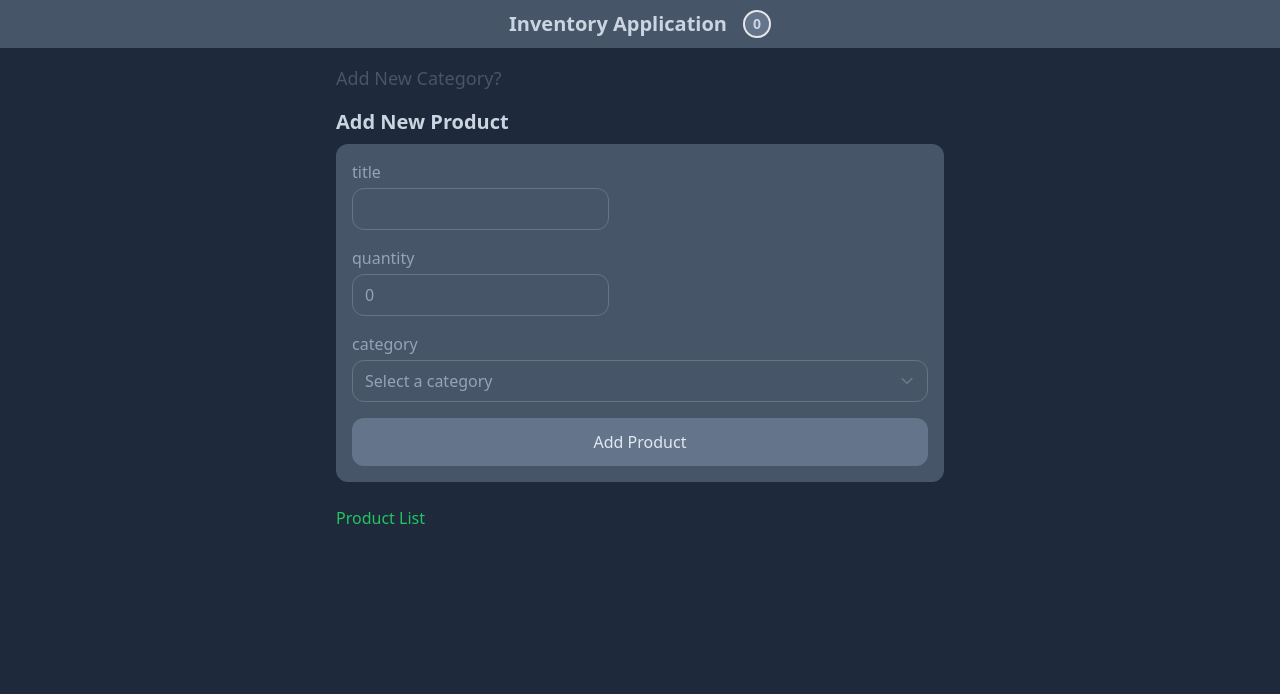
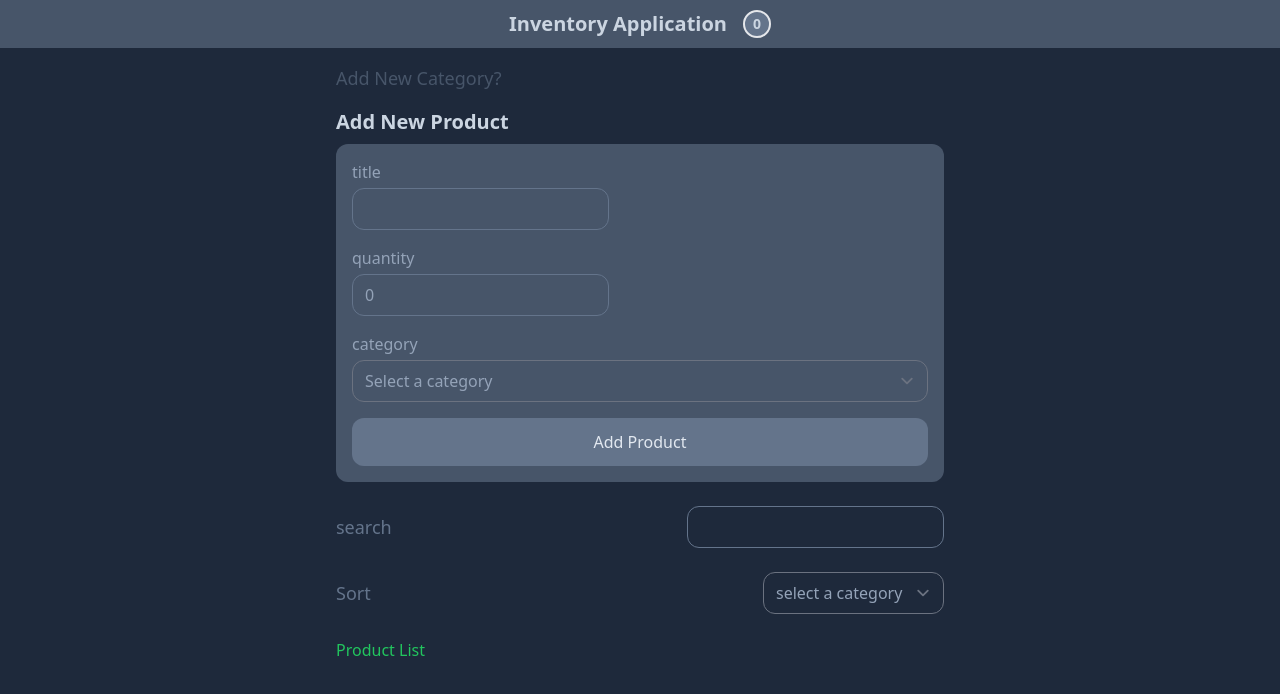
Before and after one commit to vafa2020/inventory, a React (Create React App) app: page / in a window 1280 px wide. Shown: the top 694 px of the page. Built offline with nearby package versions, Linux system fonts and the light colour scheme.

Commit message:
created filter component and added search and sort

```diff
--- a/src/App.js
+++ b/src/App.js
@@ -1,25 +1,51 @@
-import { useState } from "react";
+import { useEffect, useState } from "react";
 import Category from "./component/Category";
 import NavBar from "./component/NavBar";
 import Product from "./component/Product";
 import ProductList from "./component/ProductList";
+import Filter from "./component/Filter";
 
 function App() {
   const [products, setProducts] = useState([]);
+  const [filterProducts, setFilterProducts] = useState(products);
   const [categories, setCategories] = useState([]);
+  const [sort, setSort] = useState("");
+
+  useEffect(() => {
+    setFilterProducts(products);
+  }, [products]);
 
   const onDelete = (id) => {
-    console.log(id);
     const afterDelete = products.filter((product) => product.id !== id);
     setProducts(afterDelete);
+  };
+  const searchHandler = (e) => {
+    const { value } = e.target;
+    const afterSearch = products.filter((product) =>
+      product.title.includes(value.toLowerCase())
+    );
+    setFilterProducts(afterSearch);
+  };
+  const sortHandler = (e) => {
+    const { value } = e.target;
+    setSort(value);
+
+    const afterSort = products.sort((a, b) => {
+      if (sort === "newest") {
+        return a.createdAt > b.createdAt ? 1 : -1;
+      }
+      return a.createdAt > b.createdAt ? -1 : 1;
+    });
+    setFilterProducts(afterSort);
   };
   return (
     <div className="bg-slate-800 min-h-screen">
       <NavBar products={products} />
       <div className="container max-w-screen-sm mx-auto p-4">
-        <Category setCategories={setCategories} />
+        <Category setCategories={setCategories} categories={categories} />
         <Product categories={categories} setProducts={setProducts} />
-        <ProductList products={products} onDelete={onDelete} />
+        <Filter onChange={searchHandler} onSort={sortHandler} />
+        <ProductList products={filterProducts} onDelete={onDelete} />
       </div>
     </div>
   );
--- a/src/component/Category.js
+++ b/src/component/Category.js
@@ -1,6 +1,6 @@
 import { useState } from "react";
 
-const Category = ({setCategories}) => {
+const Category = ({ setCategories, categories }) => {
   const [isShow, setIsShow] = useState(false);
   const [inputValues, setInputValues] = useState({
     title: "",
@@ -15,12 +15,19 @@ const Category = ({setCategories}) => {
   };
   const submitHandler = (e) => {
     e.preventDefault();
+    const findIndex = categories.findIndex(
+      (category) => category.title === inputValues.title
+    );
+    if (findIndex === 0) {
+      alert("دسته بندی شما تکراریست");
+      return;
+    }
     const categoryItem = {
       ...inputValues,
       id: Math.floor(Math.random() * 10000),
       createdAt: new Date().toISOString(),
     };
-    setCategories((prevCategory)=>[...prevCategory, categoryItem]);
+    setCategories((prevCategory) => [...prevCategory, categoryItem]);
     setInputValues({ title: "", description: "" });
   };
   const cancelHandler = (e) => {
--- /dev/null
+++ b/src/component/Filter.js
@@ -0,0 +1,30 @@
+const Filter = ({ onChange,onSort }) => {
+  return (
+    <div>
+      <div className="flex items-center justify-between mb-6">
+        <label className="text-slate-500 text-lg">search</label>
+        <input
+          onChange={onChange}
+          type="text"
+          className="bg-transparent rounded-xl border border-slate-500 text-slate-400"
+        />
+      </div>
+      <div className="flex items-center justify-between mb-6">
+        <label className="text-slate-500 text-lg">Sort</label>
+        <select className="bg-transparent text-slate-400 rounded-xl" onChange={onSort}>
+          <option className="bg-slate-500 text-slate-300" value={""}>
+            select a category
+          </option>
+          <option className="bg-slate-500 text-slate-300" value={"newest"}>
+            Newest
+          </option>
+          <option className="bg-slate-500 text-slate-300" value={"oldest"}>
+            Oldest
+          </option>
+        </select>
+      </div>
+    </div>
+  );
+};
+
+export default Filter;
--- a/src/component/ProductList.js
+++ b/src/component/ProductList.js
@@ -1,6 +1,7 @@
 import ProductDetails from "./ProductDetails";
 
 const ProductList = ({ products, onDelete }) => {
+    console.log(products);
   return (
     <div className="mt-5">
       <h2 className="text-green-500">Product List</h2>
```
